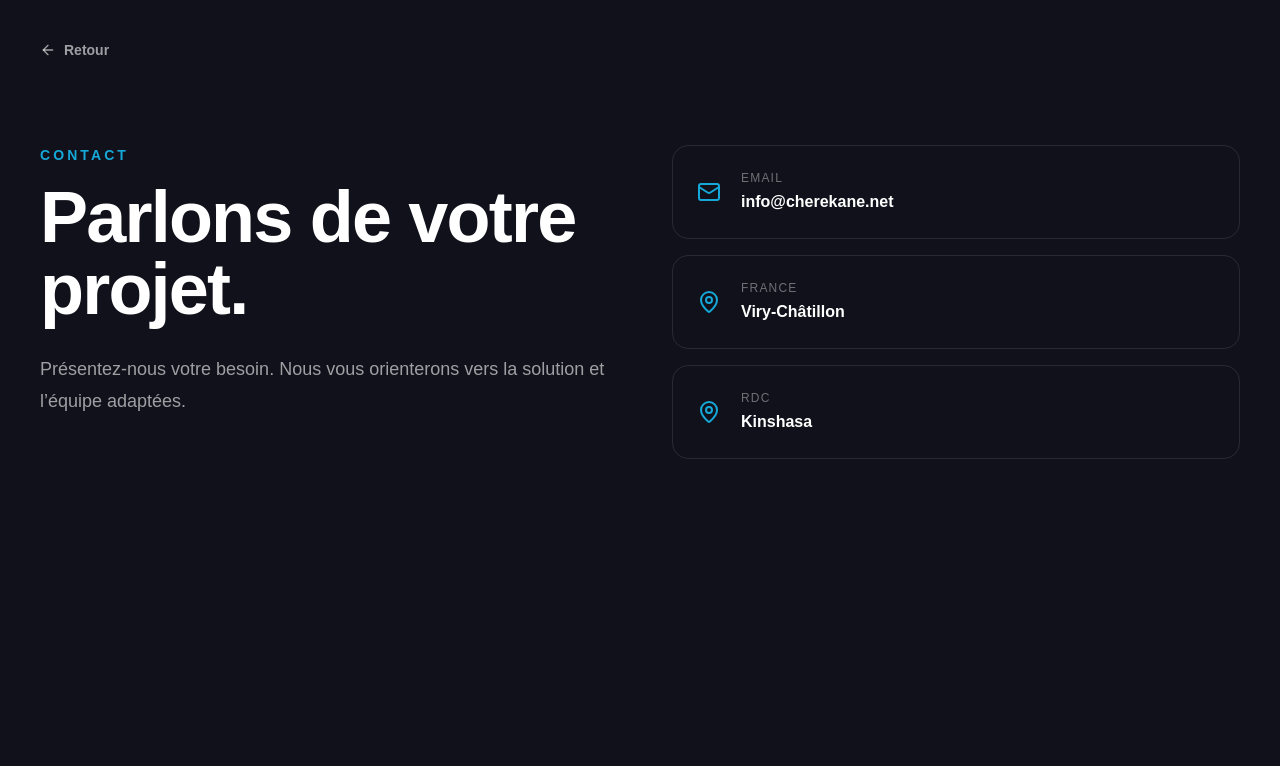
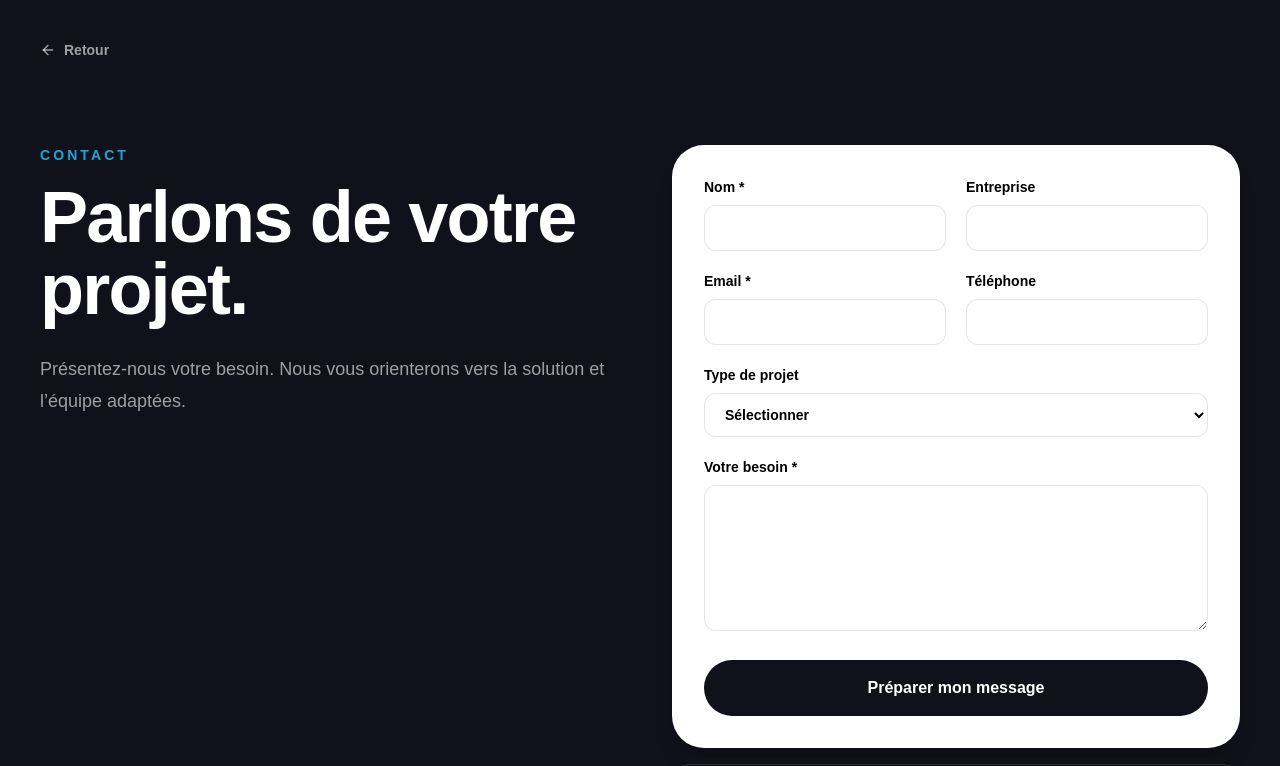
Before and after one commit to stevendolela/cherekanet, a Next.js app: page /contact in a window 1280 px wide. Shown: the top 766 px of the page. Built offline with nearby package versions, Linux system fonts and the light colour scheme.

Commit message:
feat: integrate contact form

```diff
--- a/app/contact/page.tsx
+++ b/app/contact/page.tsx
@@ -1,5 +1,6 @@
 import Link from "next/link";
 import { ArrowLeft, Mail, MapPin } from "lucide-react";
+import ContactForm from "./ContactForm";
 
 export default function ContactPage() {
   return (
@@ -13,6 +14,7 @@ export default function ContactPage() {
             <p className="mt-7 max-w-xl text-lg leading-8 text-white/60">Présentez-nous votre besoin. Nous vous orienterons vers la solution et l’équipe adaptées.</p>
           </div>
           <div className="space-y-4">
+            <ContactForm />
             <a href="mailto:info@cherekane.net" className="flex items-center gap-5 rounded-2xl border border-white/10 p-6 hover:bg-white/5"><Mail className="text-[#16a8d8]"/><div><p className="text-xs uppercase tracking-widest text-white/40">Email</p><p className="mt-1 font-bold">info@cherekane.net</p></div></a>
             <div className="flex items-center gap-5 rounded-2xl border border-white/10 p-6"><MapPin className="text-[#16a8d8]"/><div><p className="text-xs uppercase tracking-widest text-white/40">France</p><p className="mt-1 font-bold">Viry-Châtillon</p></div></div>
             <div className="flex items-center gap-5 rounded-2xl border border-white/10 p-6"><MapPin className="text-[#16a8d8]"/><div><p className="text-xs uppercase tracking-widest text-white/40">RDC</p><p className="mt-1 font-bold">Kinshasa</p></div></div>
```
